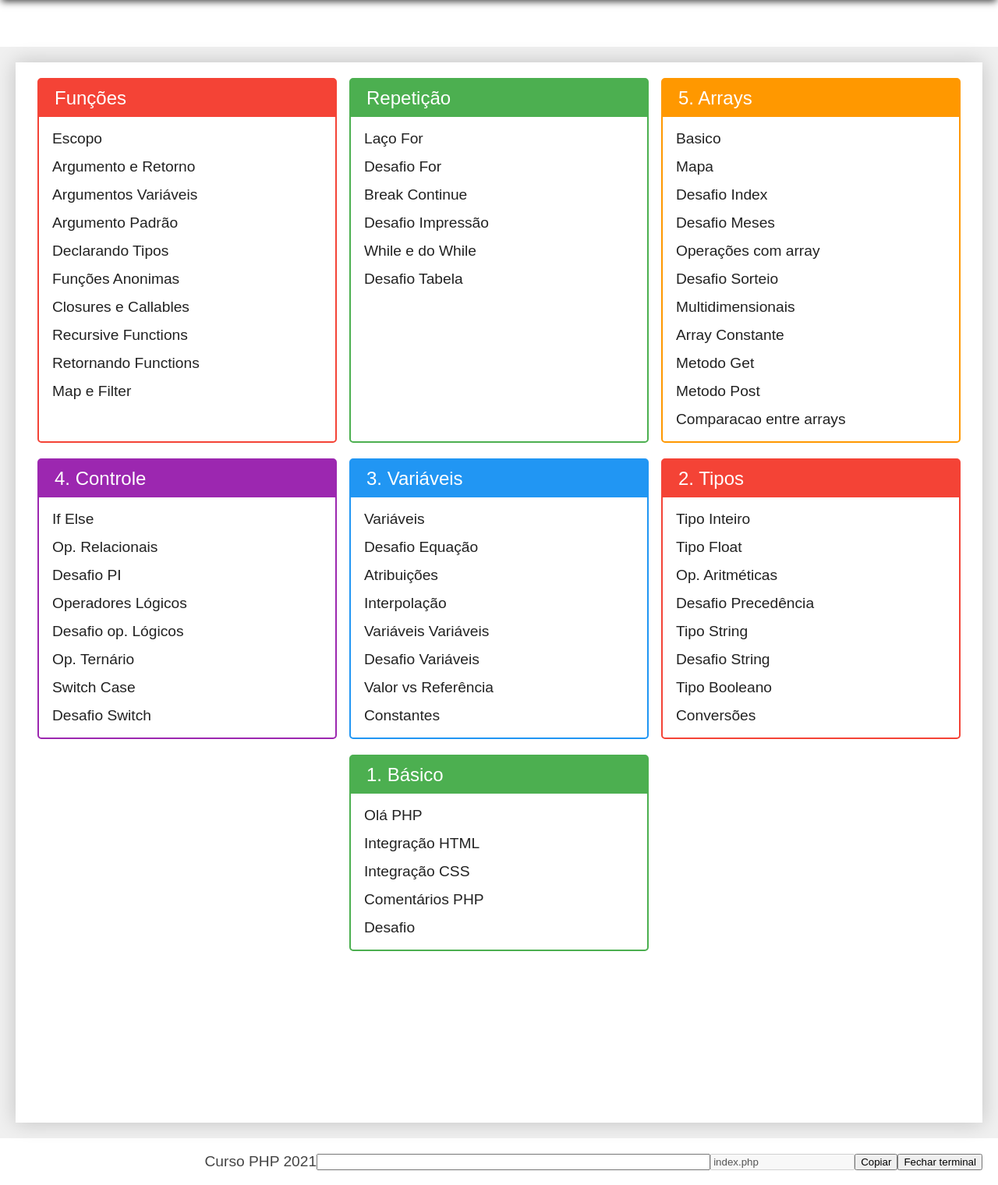
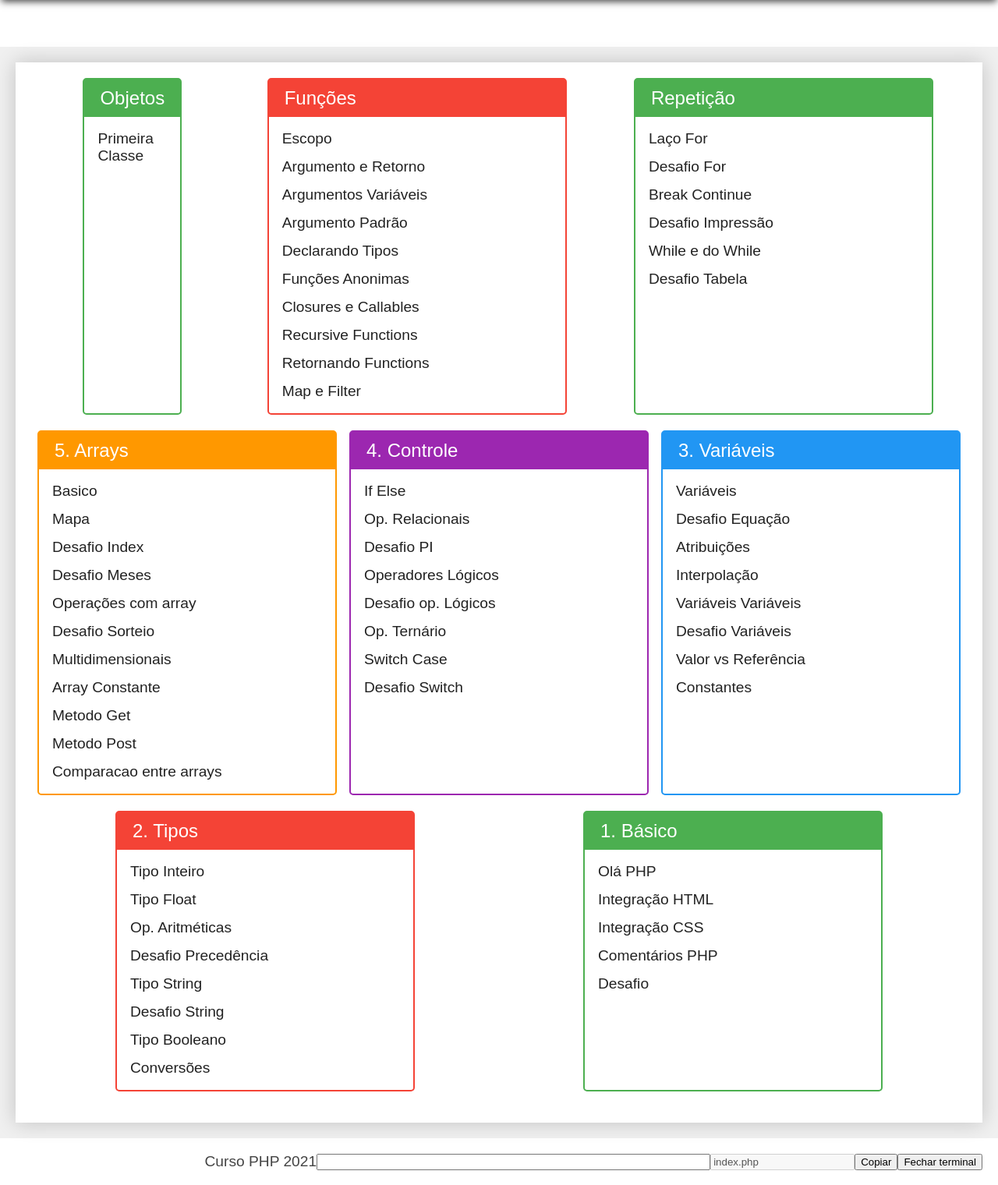
Before and after one commit to felipesms2/PHP-7-Completo---Curso-do-Desenvolvedor-Web-2021-Projetos, a PHP site: page / in a window 1280 px wide. Shown: the part 120-1640 px from the top of the page at 78% size. Run offline with PHP 8.4, Linux system fonts and the light colour scheme.

Commit message:
Section 140 - Linking first class

```diff
--- a/index.php
+++ b/index.php
@@ -21,6 +21,18 @@
     <main class="principal">
     <div class="conteudo">
             <nav class="modulos">
+                <div class="modulos">
+                    <div class="modulo verde">
+                        <h3>Objetos</h3>
+                        <ul>
+                        <li>
+                            <a href="exercicio.php?dir=objects&file=fisrt-class">
+                                Primeira Classe
+                            </a>
+                        </li>
+                        </ul>
+                    </div>
+                </div>
                 <div class="modulo vermelho">
                     <h3>Funções</h3>
                     <ul>
```
